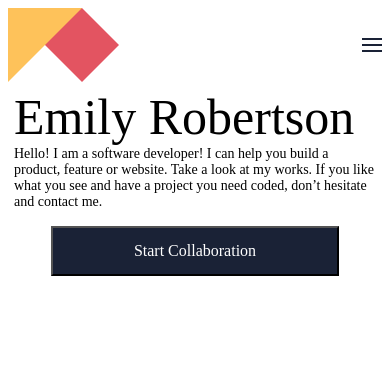
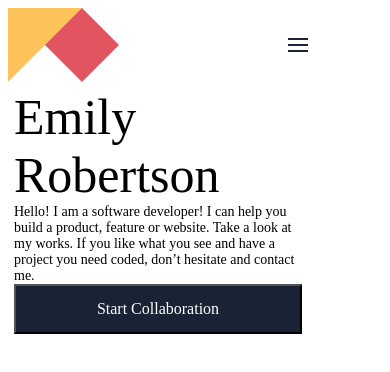
Before and after one commit to emyrue/Portfolio, a website: page index.html in a window 390 px wide. Drawn offline with Linux system fonts and the light colour scheme.

Commit message:
Made mobile-sized

```diff
--- a/style.css
+++ b/style.css
@@ -1,8 +1,12 @@
+body {
+    width: 300px;
+}
+
 header {
   display: flex;
   justify-content: space-between;
   align-items: center;
-  min-width: 300px;
+  width: 300px;
 }
 
 .logo {
@@ -24,12 +28,12 @@ header {
 .name {
   font-family: 'Playfair Display', 'Times New Roman', Times, serif;
   font-size: 50px;
-  min-width: 220px;
+  width: 220px;
 }
 
 .intro {
   font-family: 'Playfair Display', 'Times New Roman', Times, serif;
-  min-width: 288px;
+  width: 288px;
   font-size: 14px;
 }
 
@@ -41,5 +45,4 @@ button {
   color: white;
   font-family: 'Playfair Display', 'Times New Roman', Times, serif;
   font-size: 16px;
-  margin: 16px;
 }
```
